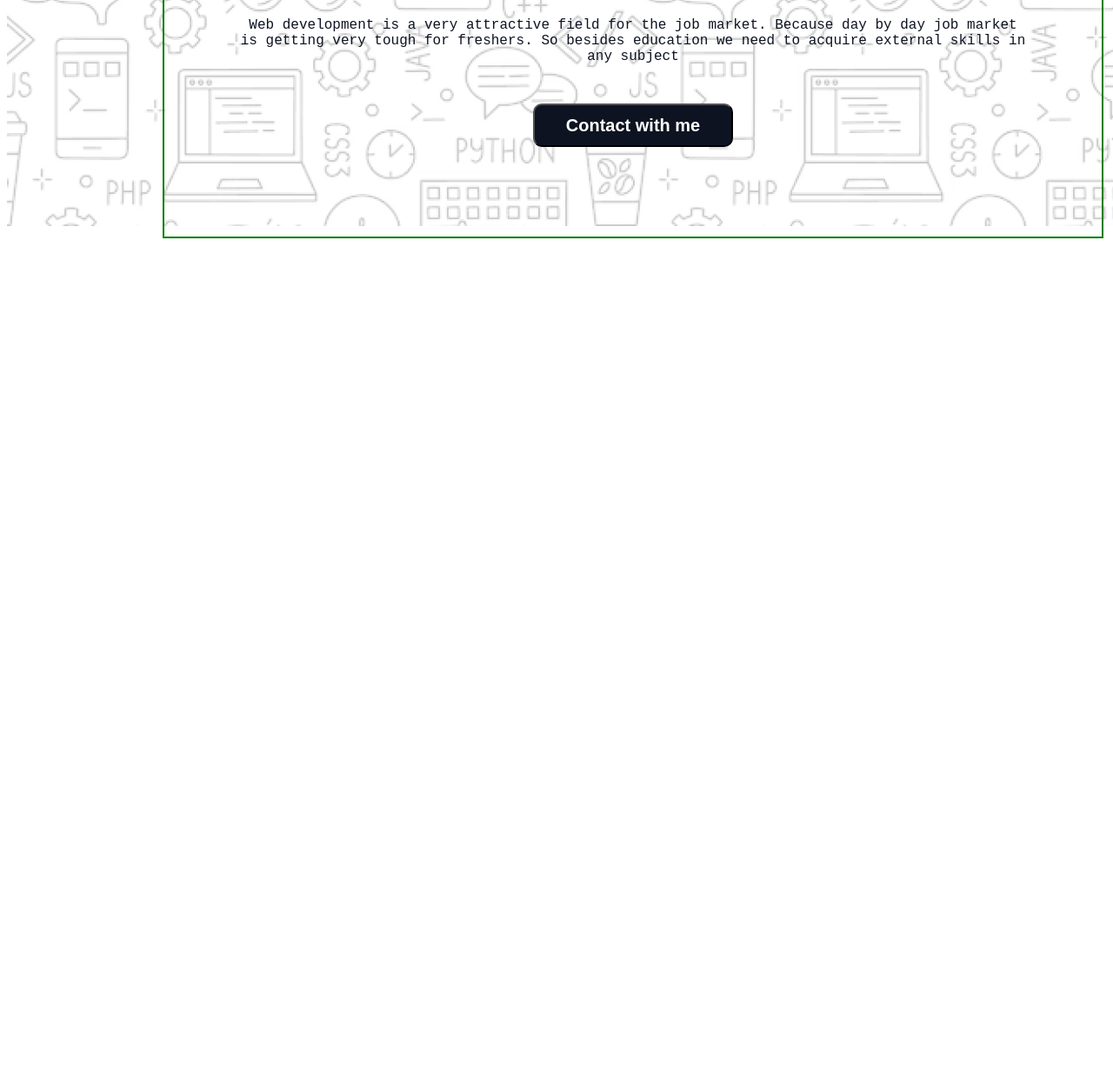
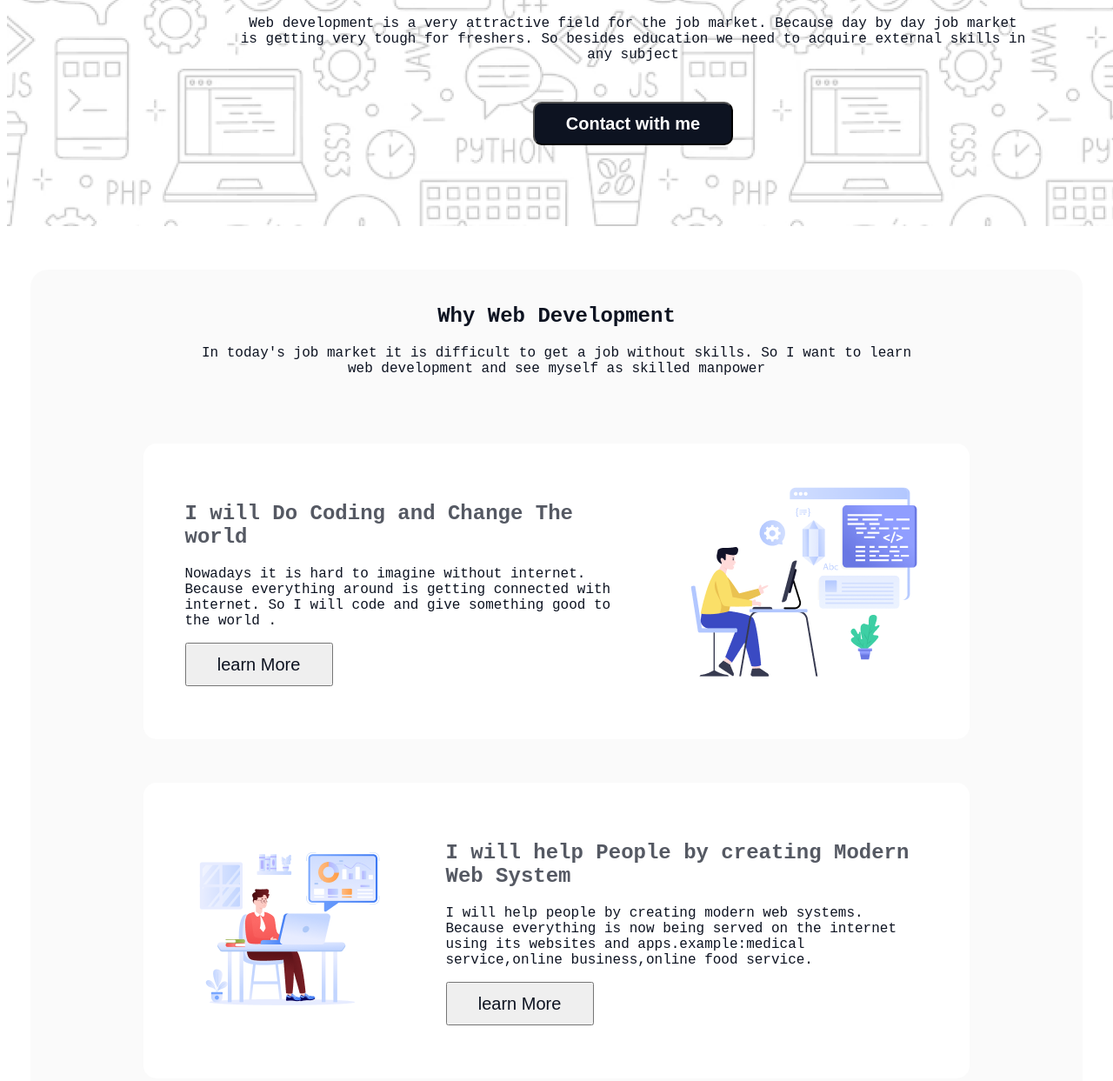
Before and after one commit to Mehedihasan-99/Web-Development-Assignment1, a plain HTML site: page index.html in a window 1280 px wide. Shown: the part 490-1733 px from the top of the page at 87% size. Before the commit the page ends 800 px from the top, so only its background shows below. Drawn offline with Linux system fonts and the light colour scheme; a web font is replaced by a local one.

Commit message:
add section1

```diff
--- a/index.html
+++ b/index.html
@@ -11,8 +11,7 @@
 
     <link rel="stylesheet" href="style/assignment1.css">
 </head>
-<body
-class="azeret-mono-lng">
+<body class="azeret-mono-lng">
     <header class="banner-container">
         <div class="banner-content">
             <img src="./assets/Group.png" alt="">
@@ -22,7 +21,56 @@ class="azeret-mono-lng">
             <a href=""><button class="btn-primary">Contact with me</button></a>
         </div>
     </header>
-    <main></main>
+
+    <main>
+        <!--why web development-->
+        <section class="section1-container">
+            <div class="section1-heading">
+                <h1>Why Web Development</h1>
+                <p> In today's job market it is difficult to get a job without skills.
+                    So I want to learn web development and see myself as skilled manpower</p>
+            </div>
+            <div class="section1-body">
+                <div class="section1-body-part">
+                    <div class="section1-body1-text">
+                        <h2 class="sec1-body-title">I will Do Coding and Change The world</h2>
+                        <p class="sec1-body-describtion">Nowadays it is hard to imagine without internet. Because everything around is getting connected with internet.
+                            So I will code and give something good to the world
+                            .
+                        </p>
+                        <a href=""><button class="sec1-body-btn">learn More</button></a>
+                    </div>
+                    <div class="section1-body1-img">
+                        <img src="./assets/Layer_1.png" alt="">
+                    </div>
+                </div>
+                <div class="section1-body-part">
+                    <div class="section1-body2-img">
+                        <img src="./assets/Group 3.png" alt="">
+                    </div>
+                    <div class="section1-body2-text">
+                        <h2 class="sec1-body-title">I will help People by creating Modern Web System</h2>
+                        <p class="sec1-body-describtion">I will help people by creating modern web systems. Because everything is now being served on the internet using its websites and apps.example:medical service,online business,online food service. </p>
+                        <a href=""><button class="sec1-body-btn">learn More</button></a>
+                    </div>
+                </div>
+                <div class="section1-body-part">
+                    <div class="section1-body3-text">
+                        <h2 class="sec1-body-title">I will Do Coding and Change The world</h2>
+                        <p class="sec1-body-describtion">I want to eliminate unemployment in the country by learning web development. I want to be independent and participate in the economic development of the country. </p>
+                        <a href=""><button class="sec1-body-btn">learn More</button></a>
+                    </div>
+                    <div class="section1-body3-img">
+                        <img src="./assets/Group 4.png" alt="">
+                    </div>
+                </div>
+            </div>
+        </section>
+
+        <!-- <section class="section2"></section> -->
+        <!-- <section class="section3"></section> -->
+        <!-- <section class="section4"></section> -->
+    </main>
     <footer></footer>
 
 </body>
--- a/style/assignment1.css
+++ b/style/assignment1.css
@@ -27,7 +27,6 @@
     padding: 40px;
     font-family: "Azeret Mono", monospace;
     color: #0D1321;
-    border: 2px solid green;
 }
 .banner-content img {
     margin-bottom: 20px;
@@ -52,3 +51,55 @@
     font-weight: 600;
 
 }
+
+/* section1 why web development */
+.section1-container{
+    width: 1150px;
+    height: 1400px;
+    margin: 0 auto;
+    margin-top: 50px;
+    border-radius: 20px;
+    background-color: rgba( 13 ,19,33,0.02);
+    padding: 20px 30px;
+}
+.section1-heading{
+    width: 850px;
+    height: 110px;
+    margin: 0 auto;
+    text-align: center;
+    font-family: "Azeret Mono", monospace;
+    color: #0D1321;
+}
+.section1-body{
+    width: 950px;
+    height: 1070px;
+    margin: auto;
+    margin-bottom: 0;
+    font-family: "Azeret Mono", monospace;
+}
+.section1-body-part {
+    padding: 5%;
+    display: flex;
+    gap: 60px;
+    background-color: #FFFFFF;
+    border-radius: 15px;
+    margin-bottom: 50px;
+    margin-top: 50px;
+}
+.sec1-body-title {
+    font-size: 24px;
+    font-weight: 700px;
+    color: rgba(13, 19, 33, 0.70);
+}
+.sec1-body-describtion {
+    font-size: 16px;
+    font-weight: 400px;
+    color: #0D1321;
+}
+.sec1-body-btn {
+    height: 50px;
+    width: 170px;
+    font-size: 20px;
+    font-weight: 600px;
+    color: #0D1321;
+}
```
